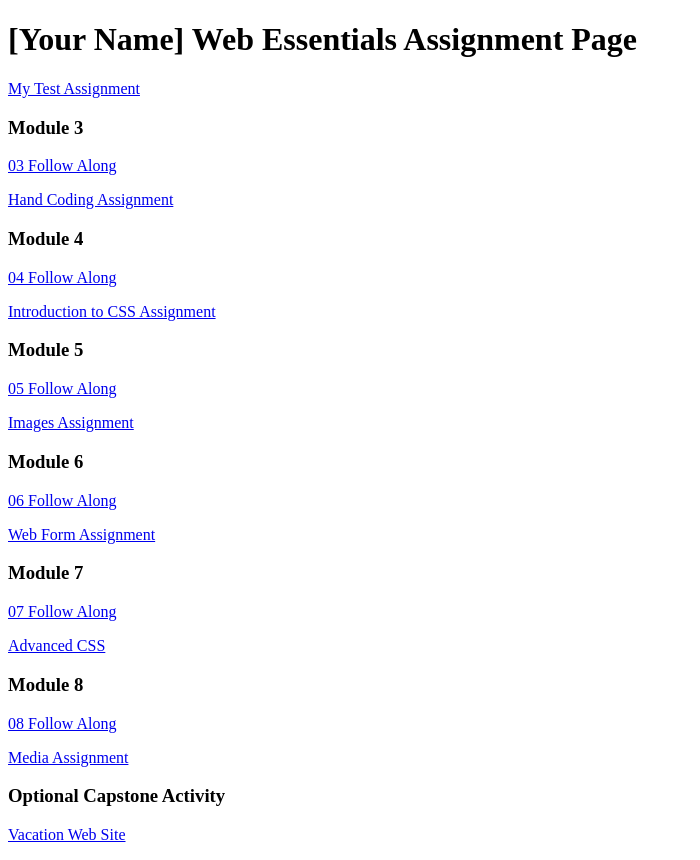
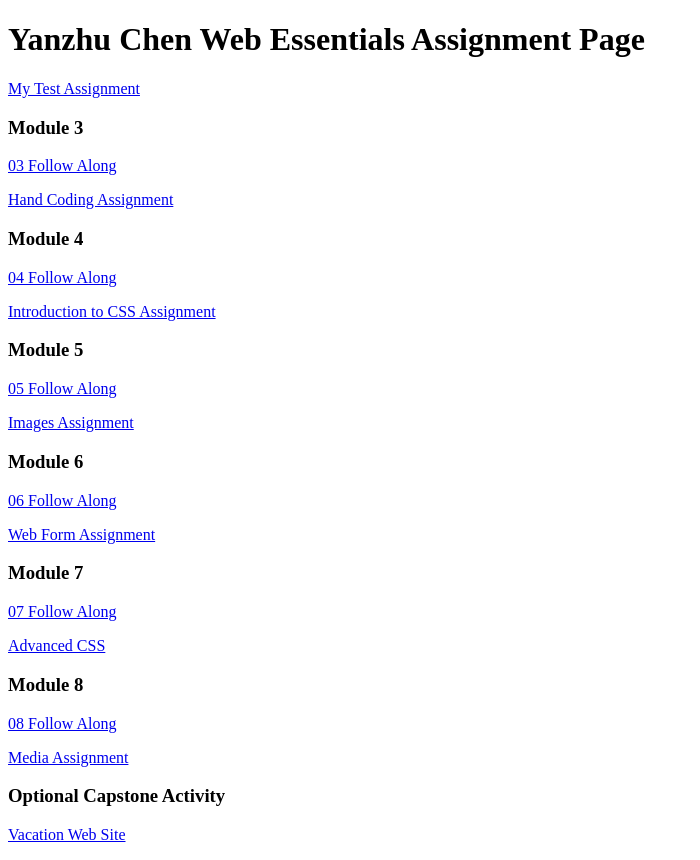
Before and after one commit to Yannie1239988/dwdd1600, a plain HTML site: page index.html in a window 1280 px wide. Shown: the whole page, without its empty margins (0-700 px from the left). Drawn offline with Linux system fonts and the light colour scheme.

Commit message:
Added my name

```diff
--- a/index.html
+++ b/index.html
@@ -6,7 +6,7 @@
 		<title>dwdd 1600 assignment list page</title>
 	</head>
 	<body>
-		<h1>[Your Name] Web Essentials Assignment Page</h1>
+		<h1> Yanzhu Chen Web Essentials Assignment Page</h1>
 		<p><a href="01test">My Test Assignment</a></p>
 
 		<h3>Module 3</h3>
```
